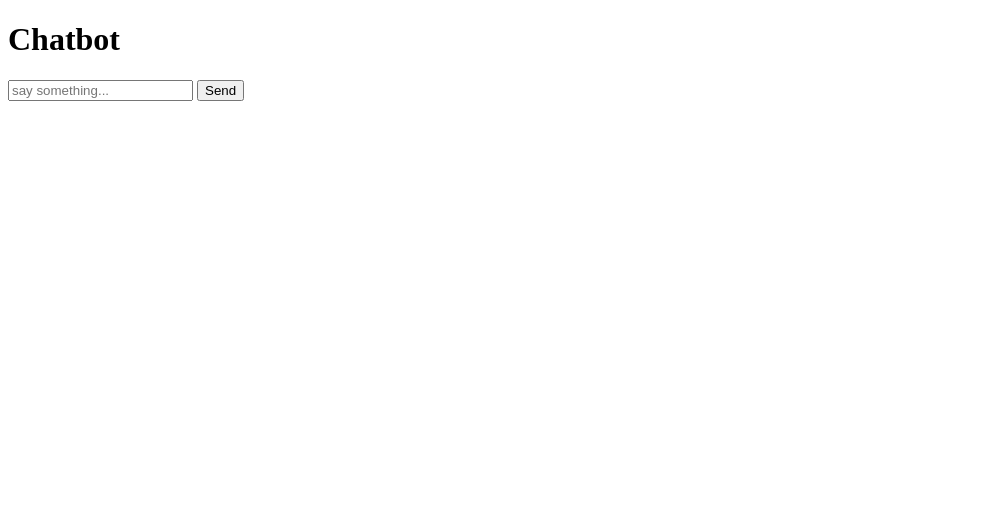
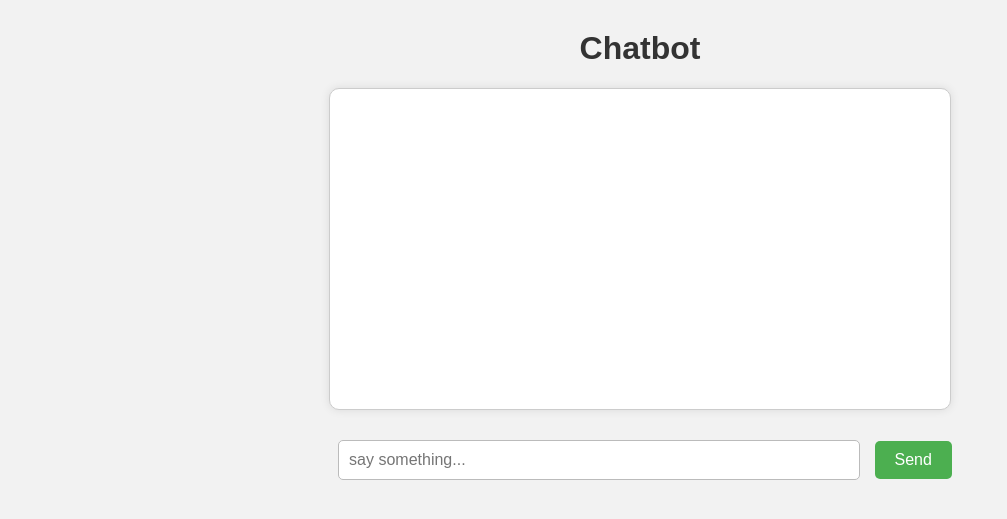
Before and after one commit to Priyapoojary11/calendar-chatbot-nlp, a Flask app: page /chat in a window 1280 px wide. Shown: the top 519 px of the page, without its empty margins (0-1007 px from the left). Run offline with Flask 3, Linux system fonts and the light colour scheme.

Commit message:
updated code

```diff
--- a/chatbot.py
+++ b/chatbot.py
@@ -32,7 +32,7 @@ def chat_api():
     dates = extract_datetime(user)
 
     if not dates:
-        return jsonify({'reply': "¿?  I couldn't recognize the date/time format."})
+        return jsonify({'reply': "I couldn't recognize the date/time format."})
 
     dt = dates[0]
     title = extract_event_title(user, dates)
@@ -40,17 +40,17 @@ def chat_api():
     if any(kw in user_lower for kw in ["add", "schedule", "create"]):
         existing = Event.query.filter_by(title=title, start=dt).first()
         if existing:
-            return jsonify({'reply': f"⚠️ Event '{title}' at {dt.strftime('%Y-%m-%d %I:%M %p')} already exists."})
+            return jsonify({'reply': f"Event '{title}' at {dt.strftime('%Y-%m-%d %I:%M %p')} already exists."})
         db.session.add(Event(title=title, start=dt, end=dt))
         db.session.commit()
-        return jsonify({'reply': f"✅ Added event '{title}' at {dt.strftime('%Y-%m-%d %I:%M %p')}"})
+        return jsonify({'reply': f"Added event '{title}' at {dt.strftime('%Y-%m-%d %I:%M %p')}"})
 
     if any(kw in user_lower for kw in ["what", "calendar", "planned", "do i have", "anything"]):
         start = dt.replace(hour=0, minute=0)
         end = dt.replace(hour=23, minute=59)
         events = Event.query.filter(Event.start >= start, Event.start <= end).all()
         if events:
-            return jsonify({'reply': f"📅‼️ You have {len(events)} event(s) on {dt.date()}: " + ", ".join(e.title for e in events)})
-        return jsonify({'reply': f"📅 You have no events on {dt.date()}."})
+            return jsonify({'reply': f"You have {len(events)} event(s) on {dt.date()}: " + ", ".join(e.title for e in events)})
+        return jsonify({'reply': f"You have no events on {dt.date()}."})
 
-    return jsonify({'reply': "🤖 I didn't understand. Try 'Schedule meeting on Friday at 2 PM' or 'What's on my calendar on July 13?'."})
+    return jsonify({'reply': "I didn't understand. Try 'Schedule meeting on Friday at 2 PM' or 'What's on my calendar on July 13?'."})
--- /dev/null
+++ b/static/styles.css
@@ -0,0 +1,58 @@
+body {
+    font-family: Arial, sans-serif;
+    background-color: #f2f2f2;
+    margin: 0;
+    padding: 0;
+}
+
+h1 {
+    color: #333;
+    margin-top: 20px;
+}
+
+#chatlog {
+    width: 60%;
+    max-width: 600px;
+    height: 300px;
+    margin: 20px auto;
+    padding: 10px;
+    background-color: #ffffff;
+    border: 1px solid #ccc;
+    border-radius: 10px;
+    overflow-y: auto;
+    box-shadow: 0 0 10px rgba(0, 0, 0, 0.1);
+    text-align: left;
+}
+
+#msg {
+    width: 50%;
+    max-width: 500px;
+    padding: 10px;
+    margin: 10px;
+    border: 1px solid #bbb;
+    border-radius: 5px;
+    font-size: 16px;
+}
+
+button {
+    padding: 10px 20px;
+    font-size: 16px;
+    border: none;
+    border-radius: 5px;
+    background-color: #4CAF50;
+    color: white;
+    cursor: pointer;
+}
+
+button:hover {
+    background-color: #45a049;
+}
+
+p {
+    margin: 8px 0;
+}
+
+.container {
+    text-align: center;
+    margin-top: 30px;
+}
--- a/templates/chat.html
+++ b/templates/chat.html
@@ -1,10 +1,15 @@
 <!DOCTYPE html>
 <html>
+<head>
+    <link rel="stylesheet" href="static/styles.css">
+</head>
 <body>
-    <h1>Chatbot</h1>
-    <div id="chatlog"></div>
-    <input id="msg" placeholder="say something...">
-    <button onclick="send()">Send</button>
+    <div class="container">
+        <h1>Chatbot</h1>
+        <div id="chatlog"></div>
+        <input id="msg" placeholder="say something...">
+        <button onclick="send()">Send</button>
+    </div>
     <script>
     async function send(){
         const msg = document.getElementById("msg").value;
@@ -14,7 +19,7 @@
         body: JSON.stringify({message: msg})
         });
         const data = await res.json();
-        document.getElementById("chatlog").innerHTML += `<p><b>You:</b> ${msg}</p><p><b>Bot:</b> ${data.reply}</p>`;
+        document.getElementById("chatlog").innerHTML += `<p><b>👤You:</b> ${msg}</p><p><b>🤖 Bot:</b> ${data.reply}</p><br>`;
         document.getElementById("msg").value = '';
     }
     </script>
```
Also changed, not shown: README.md, instance/app.db.
